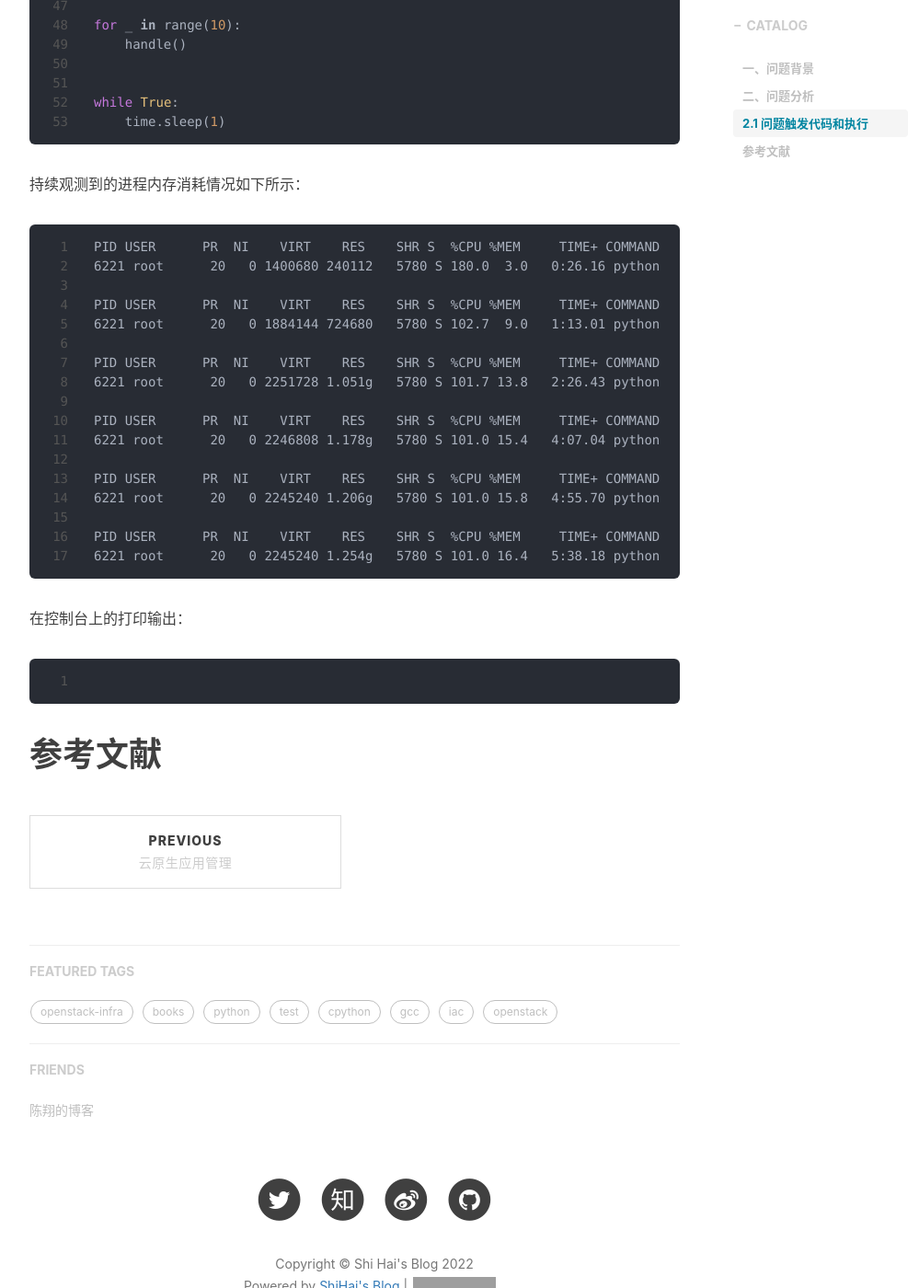
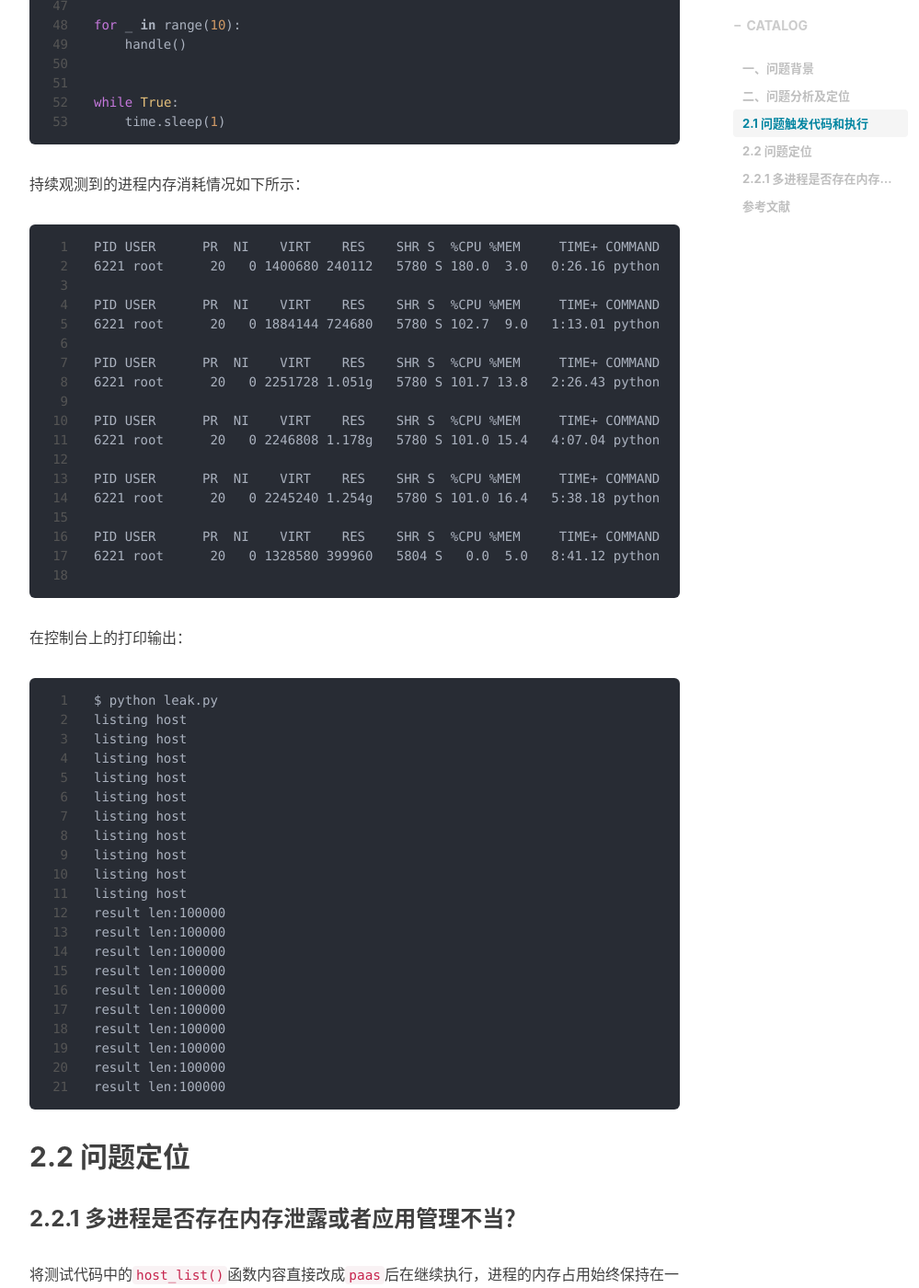
Before and after one commit to shihai1991/shihai1991.github.io, a Jekyll site: the page built from _posts/2022-09-20-multiprocessing-sqlalchemy.md, in a window 1280 px wide and 1400 px high, scrolled down 1953 px. Shown: the whole window at 92% size, without its empty margins (233-1232 px from the left). Built offline with Jekyll 4.4.1, drawn with Linux system fonts in a browser that asks for light colours; nearby versions of some CDN libraries; comment, search, counter and statistics services are not loaded; some of the changed text lies outside the part shown; grey boxes are pictures that could not be loaded.

Commit message:
Update 2022-09-20-multiprocessing-sqlalchemy.md

````diff
--- a/_posts/2022-09-20-multiprocessing-sqlalchemy.md
+++ b/_posts/2022-09-20-multiprocessing-sqlalchemy.md
@@ -11,7 +11,7 @@
 # 一、问题背景
 服务组件中有多进程对数据库进行数据拉取和消费活动，但是当数据表超过10K+以上，会发现多进程通过`sqlalchemy`连接时存在内存占用持续走高并导致服务组件异常。
 
-# 二、问题分析
+# 二、问题分析及定位
 ## 2.1 问题触发代码和执行
 能触发多进程调用sqlalchemy内存占用持续走高的代码如下所示，数据库表可以连接自己的数据库服务，为了更好观测内存占比走高的情况，表内数据建议超过10K+。
 ```python
@@ -85,14 +85,44 @@
 6221 root      20   0 2246808 1.178g   5780 S 101.0 15.4   4:07.04 python
 
 PID USER      PR  NI    VIRT    RES    SHR S  %CPU %MEM     TIME+ COMMAND
-6221 root      20   0 2245240 1.206g   5780 S 101.0 15.8   4:55.70 python
+6221 root      20   0 2245240 1.254g   5780 S 101.0 16.4   5:38.18 python
 
 PID USER      PR  NI    VIRT    RES    SHR S  %CPU %MEM     TIME+ COMMAND
-6221 root      20   0 2245240 1.254g   5780 S 101.0 16.4   5:38.18 python
+6221 root      20   0 1328580 399960   5804 S   0.0  5.0   8:41.12 python
+
 ```
 
 在控制台上的打印输出：
 ```
+$ python leak.py
+listing host
+listing host
+listing host
+listing host
+listing host
+listing host
+listing host
+listing host
+listing host
+listing host
+result len:100000
+result len:100000
+result len:100000
+result len:100000
+result len:100000
+result len:100000
+result len:100000
+result len:100000
+result len:100000
+result len:100000
+```
 
+## 2.2 问题定位
+### 2.2.1 多进程是否存在内存泄露或者应用管理不当？
+将测试代码中的`host_list()`函数内容直接改成`paas`后在继续执行，进程的内存占用始终保持在一个量级，因此初步可以考虑多进程和内存升高无关联。
 ```
+PID USER      PR  NI    VIRT    RES    SHR S  %CPU %MEM     TIME+ COMMAND
+8691 root      20   0 1188260  28632   5672 S   0.0  0.4   0:00.33 python
+```
+
 # 参考文献
````
